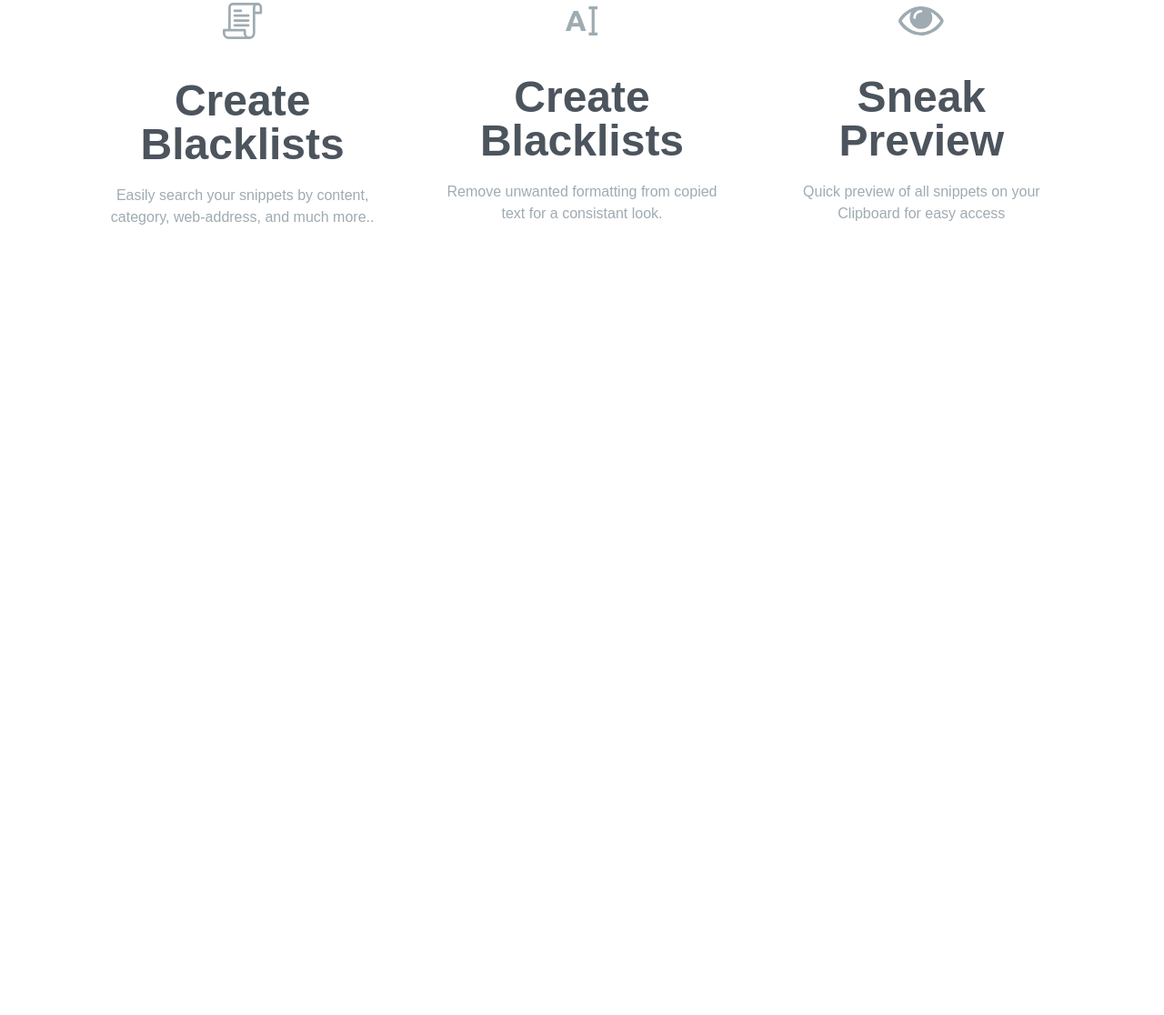
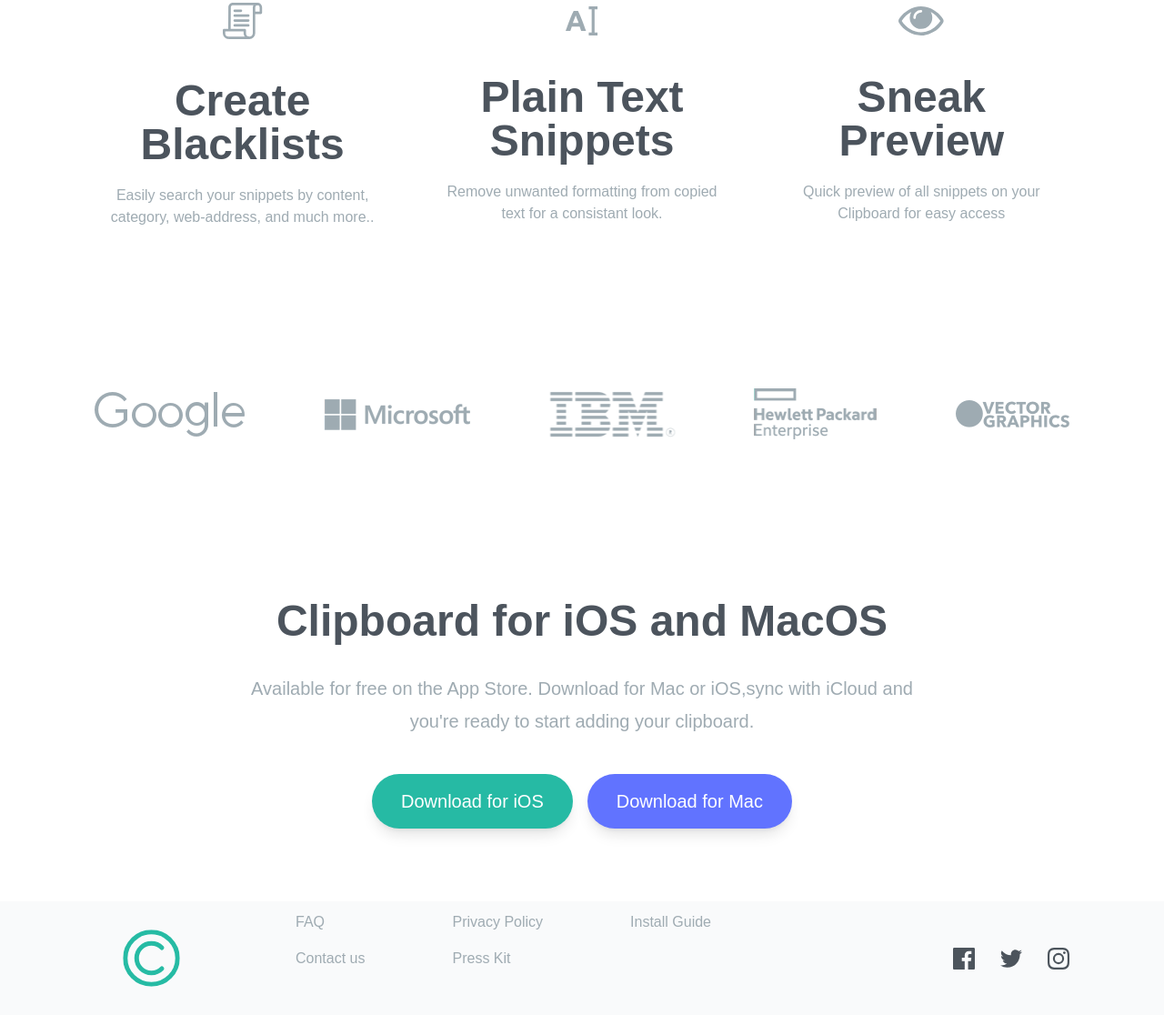
Before and after one commit to Ruturaj2003/Clipboard-TW, a website: page index.html in a window 1280 px wide. Shown: the part 2781-3897 px from the top of the page at 91% size. Before the commit the page ends 3112 px from the top, so only its background shows below. Drawn offline with Linux system fonts and the light colour scheme; a web font is replaced by a local one.

Commit message:
Add Footer And Complete Project

```diff
--- a/index.html
+++ b/index.html
@@ -130,7 +130,7 @@
             <!-- Item 2 -->
             <div class="flex flex-col items-center space-y-5">
                 <img src="./images/icon-text.svg" alt="" class="mb-6">
-                <h5>Create Blacklists</h5>
+                <h5>Plain Text Snippets</h5>
                 <p class="max-w-md text-grayishBlue">
                     Remove unwanted formatting from copied text for a consistant look.
                 </p>
@@ -144,9 +144,96 @@
                     Quick preview of all snippets on your Clipboard for easy access
                 </p>
             </div>
-
         </div>
         </div>
     </section>
+
+    <!-- Refrences Section -->
+    <section id="refrences">
+        <div class="flex flex-col items-center justify-between max-w-6xl px-10 mx-auto space-y-16 my-44 md:flex-row md:space-y-0">
+            <img src="./images/logo-google.png" alt="">
+            <img src="./images/logo-microsoft.png" alt="">
+            <img src="./images/logo-ibm.png" alt="">
+            <img src="./images/logo-hp.png" alt="">
+            <img src="./images/logo-vector-graphics.png" alt="">
+        </div>
+    </section>
+
+    <!-- Bottom CTA Section -->
+    <section id="bottom">
+        <div class="section-container my-20">
+            <h3>Clipboard for iOS and MacOS</h3>
+            <p class="section-content mb-10">Available for free on the App Store. Download for Mac or iOS,sync with iCloud and you're
+                ready to start adding your
+                clipboard.
+            </p>
+
+            <!-- Button Container -->
+            <div class="button-container">
+                <a href="#" class="p-4 px-8 rounded-full shadow-lg bg-strongCyan duration-200 hover:opacity-80">
+                    Download for iOS
+                </a>
+                <a href="#" class="p-4 px-8 rounded-full shadow-lg bg-lightBlue  duration-200 hover:opacity-80">
+                    Download for Mac
+                </a>
+            </div>
+        </div>
+    </section>
+
+    <footer class="bg-gray-50">
+        <div class="section-container">
+            <div class="flex flex-col justify-between items-center md:flex-row">
+
+                <!-- Image -->
+                <img src="./images/logo.svg" class="scale-50" alt="">
+
+                <!-- Menu and Socials Container -->
+                <div class="flex flex-col items-center justify-between flex-1 mb-10 space-y-6 md:flex-row md:space-y-0 text-grayishBlue">
+
+                    <!-- Menu -->
+                    <div class="flex flex-col space-y-4 md:flex-row md:ml-24 md:space-x-24 md:space-y-0">
+                        <!-- Menu 1 -->
+                        <div class="flex flex-col space-y-4 text-center md:text-left">
+                            <div class="">
+                                <a href="#" class="hover:text-strongCyan">FAQ</a>
+                            </div>
+                            <div class="">
+                                <a href="#" class="hover:text-strongCyan">Contact us</a>
+                            </div>
+                        </div>
+                        <!-- Menu 2 -->
+                        <div class="flex flex-col space-y-4 text-center md:text-left">
+                            <div class="">
+                                <a href="#" class="hover:text-strongCyan">Privacy Policy</a> </div>
+                                        <div class="">
+                                            <a href="#" class="hover:text-strongCyan">Press Kit</a>
+                                        </div>
+                            </div>
+
+                        <!-- Menu 3 -->
+                        <div class="flex flex-col space-y-4 text-center md:text-left">
+                            <div class="">
+                                <a href="#" class="hover:text-strongCyan">Install Guide</a>
+                            </div>
+                        </div>
+                        </div>
+                    </div>
+
+                    <!-- Social Icons -->
+                    <div class="flex justify-between items-center w-32 py-1">
+                        <a href="">
+                            <img src="./images/icon-facebook.svg" alt="" class="duration-200 ficon">
+                        </a>
+                        <a href="">
+                            <img src="./images/icon-twitter.svg" alt="" class="duration-200 ficon">
+                        </a>
+                        <a href="">
+                            <img src="./images/icon-instagram.svg" alt="" class="duration-200 ficon">
+                        </a>
+                    </div>
+                </div>
+            </div>
+        </div>
+    </footer>
 </body>
 </html>
--- a/input.css
+++ b/input.css
@@ -35,3 +35,8 @@ body {
         background-image: url('../images/bg-header-mobile.png');
     }
 }
+
+.ficon:hover {
+    filter: invert(53%) sepia(68%) saturate(243%) hue-rotate(121deg)
+        brightness(101%) contrast(94%);
+}
```
Also changed, not shown: css/style.css.
